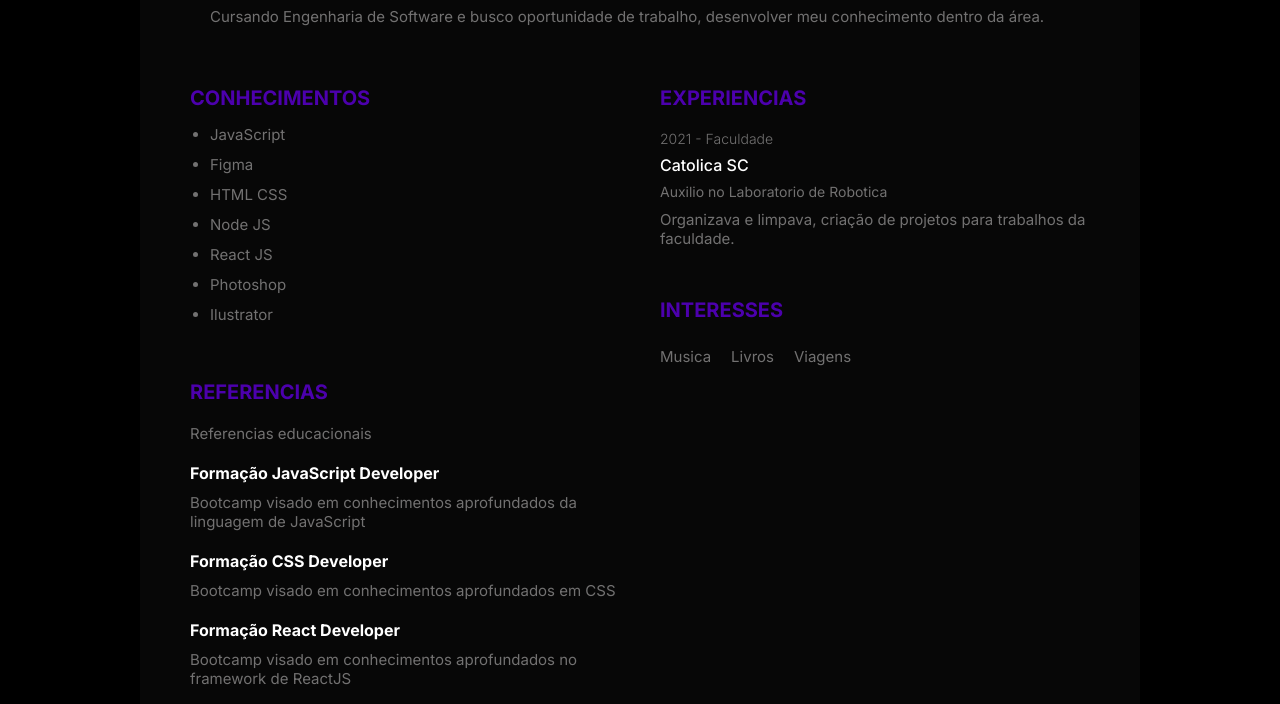
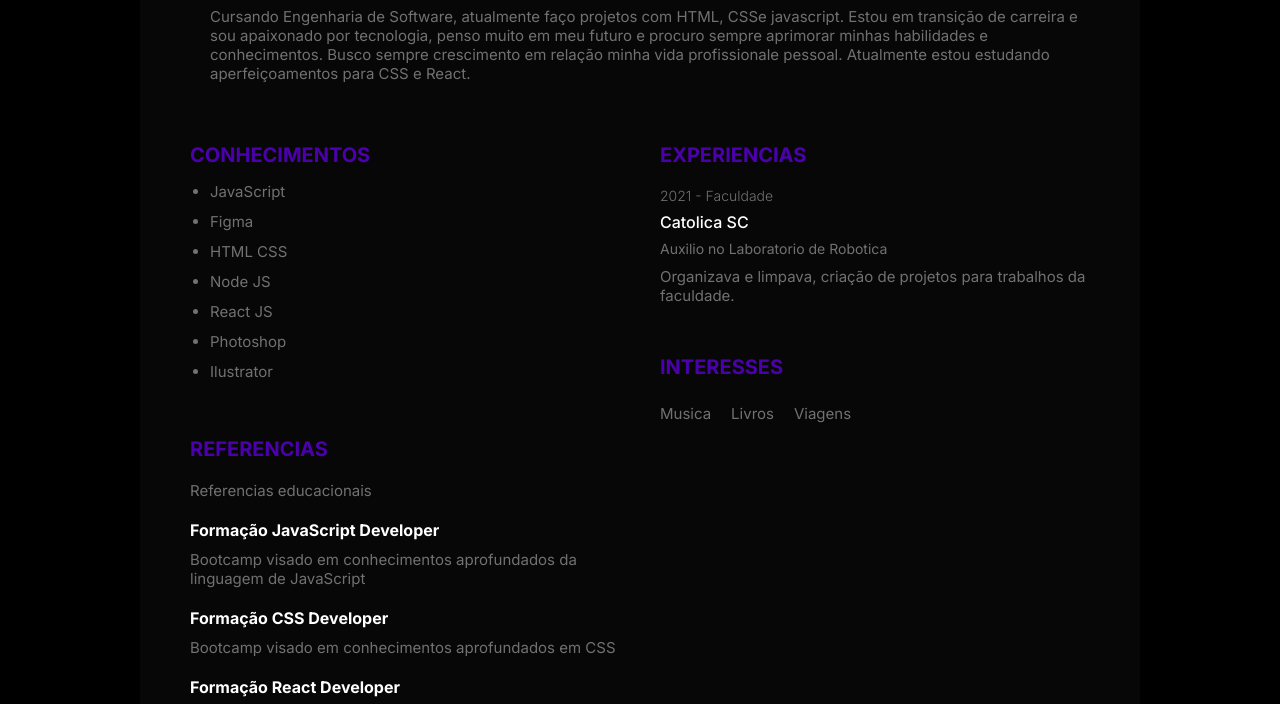
Before and after one commit to MacielBortoli/Curriculo-Maciel, a plain HTML site: page index.html in a window 1280 px wide. Shown: the part 198-902 px from the top of the page. Drawn offline with nearby package versions, Linux system fonts and the light colour scheme.

Commit message:
Update index.html

```diff
--- a/index.html
+++ b/index.html
@@ -43,9 +43,11 @@
           </h1>
           <p class="profile_title">Engenharia de Software</Front-End></p>
           <p class="description profile_description">
-            Cursando Engenharia de Software
-             e busco oportunidade de trabalho,
-            desenvolver meu conhecimento dentro da área.
+            Cursando Engenharia de Software, atualmente faço projetos com HTML, CSSe javascript.
+            Estou em transição de carreira e sou apaixonado por tecnologia, penso muito em meu futuro e procuro sempre aprimorar minhas habilidades e conhecimentos.
+            Busco sempre crescimento em relação  minha vida profissionale pessoal. Atualmente estou estudando aperfeiçoamentos para CSS e React.
+
+
           </p>
         </div>
       </div>
```
